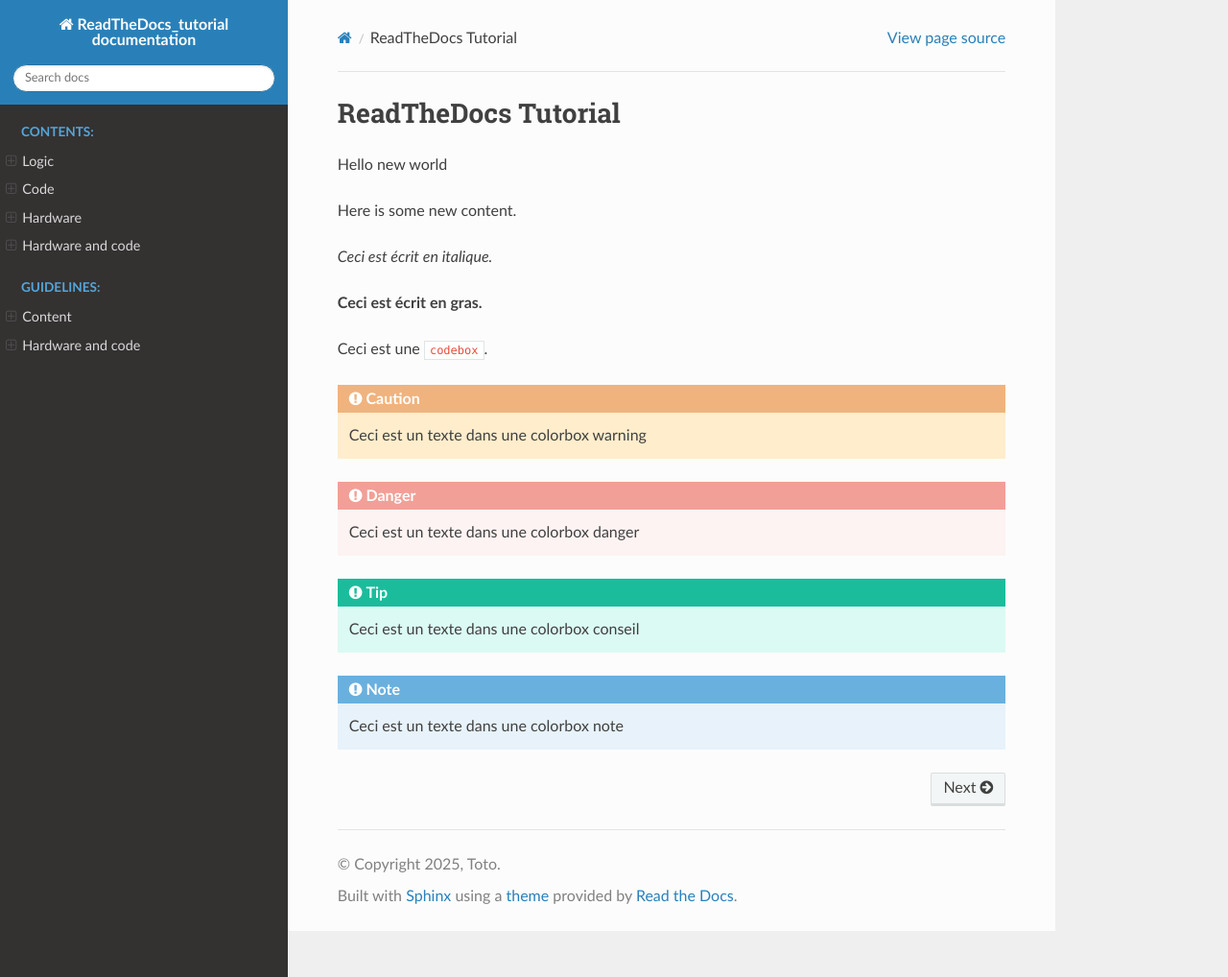
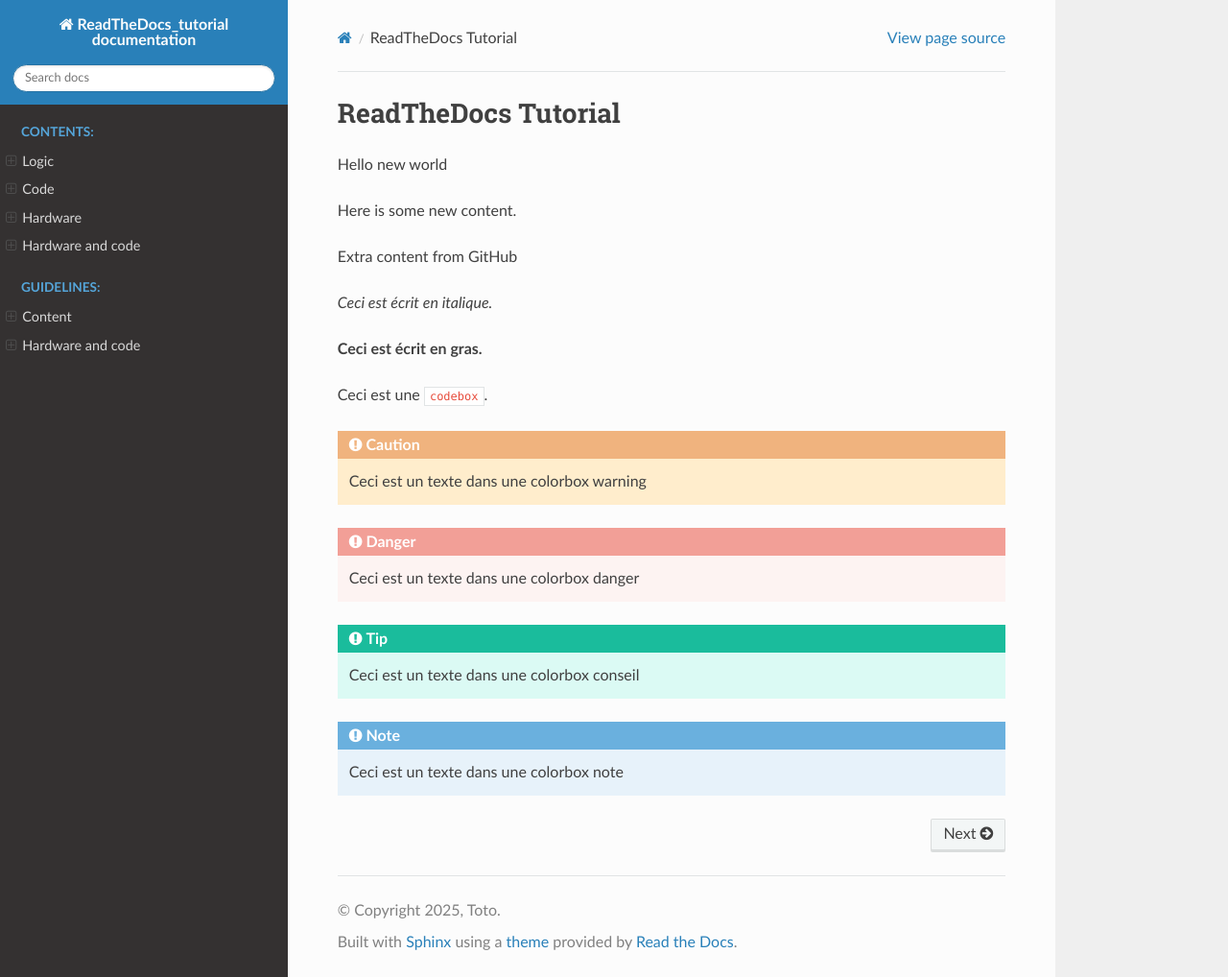
Before and after one commit to Enzo-M25/documentation_rtd_test, a Sphinx documentation site: the page built from source/index.rst, in a window 1280 px wide and 1018 px high. Shown: the whole window at 96% size. Built offline with Sphinx 7.4.7 and the Read the Docs theme 3.1.0, drawn with Linux system fonts in a browser that asks for light colours.

Commit message:
Update index.rst

```diff
--- a/source/index.rst
+++ b/source/index.rst
@@ -5,6 +5,8 @@
 Hello new world
 
 Here is some new content.
+
+Extra content from GitHub
 
 *Ceci est écrit en italique.*
 
```
